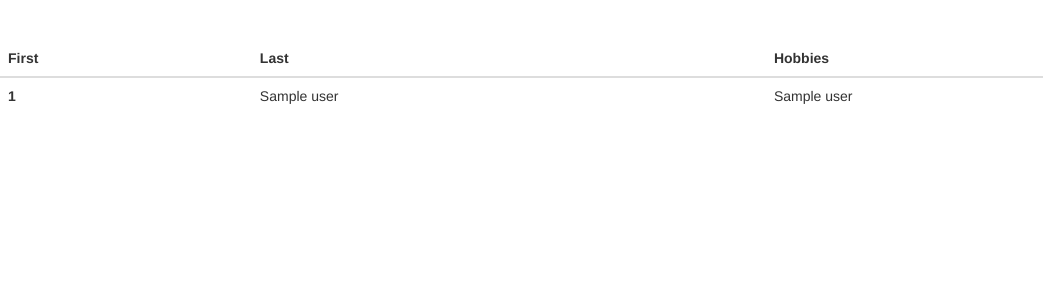
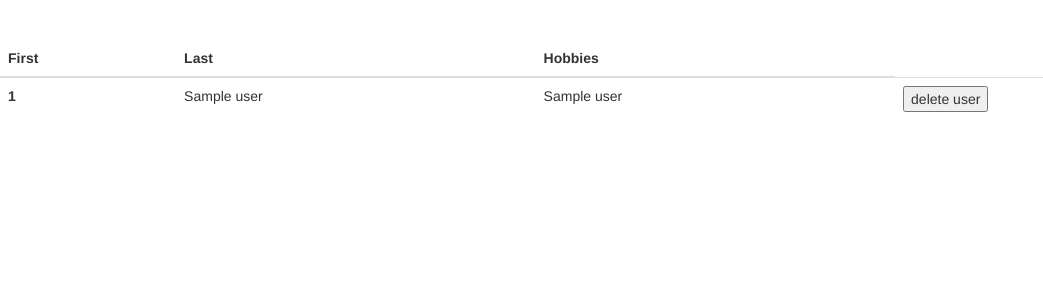
Before and after one commit to ingridavis/FSDI-111-Session-2, a Flask app: template app/templates/scan_users.html in a window 1280 px wide. Shown: the part 56-356 px from the top of the page, without its empty margins (0-1043 px from the left). Run offline with Flask 2, Linux system fonts and the light colour scheme; the template is opened without the code that fills it: most values are stand-ins (such as "Sample title", 1, 10 or a date in 2020); some libraries are stand-ins or nearby versions.

Commit message:
new changes

```diff
--- a/app/routes.py
+++ b/app/routes.py
@@ -41,28 +41,27 @@ def create_user(user):
                     first_name,
                     last_name,
                     hobbies)
-            VALUES (?, ?, ?)""" # ? are placeholders
+            VALUES (?, ?, ?)""" # ? are placeholders, applies to creating data
     cursor = get_db()
     cursor.execute(sql, user) # takes user and match up to the columns
     cursor.commit()
 
     return True       # We're just returning true.
-"""
+
 def delete_user(user): #DELETE
 
-    sql = ""DELETE from user where last_name=(
-                    last_name)
-            VALUES (?)""
+    sql = """DELETE from user where first_name=? and last_name=?"""
     cursor = get_db()
     cursor.execute(sql, user)
-    cursor.delete
     cursor.commit()# commit = save it in the database
+    """
     if user is None:
         print ('No such user exists')
+    """
     cursor.close()
     # return cursor.lastrowid           # We could do this, but we won't for now because our app doesn't need it.
     return True
-"""
+
 
 # connecting to html page
 
@@ -126,13 +125,16 @@ def get_users():
         create_user((first_name, last_name, hobbies))
 
         return redirect(url_for("get_users"))
-"""
-    if "DELETE" in request.method:
-        #display users
+
+@app.route('/users/delete', methods=["POST"])
+def user_delete():
+    if "POST" in request.method:
+        first_name = request.form.get("first_name")
+        last_name = request.form.get("last_name")
 
         # if sumbit(delete) button is clicked, delete user
-        delete_user((first_name, last_name, hobbies))
-"""
+        delete_user((first_name, last_name))
+        return redirect(url_for("scan_users"))
 
 
 
--- a/app/templates/scan_users.html
+++ b/app/templates/scan_users.html
@@ -20,6 +20,14 @@
             <th scope="row">{{ user[0] }}</th>
             <td>{{ user[1] }}</td>
             <td>{{ user[2] }}</td>
+            <td>
+              <form method="POST" action="{{ url_for('user_delete') }}">
+                <input type="hidden" name="first_name" value="{{ user[0] }}">
+                <input type="hidden" name="last_name" value="{{ user[1] }}">
+                <input type="submit" value="delete user">
+
+              </form>
+            </td>
         </tr>
 
         {% endfor %}
```
Also changed, not shown: 1 other file.
